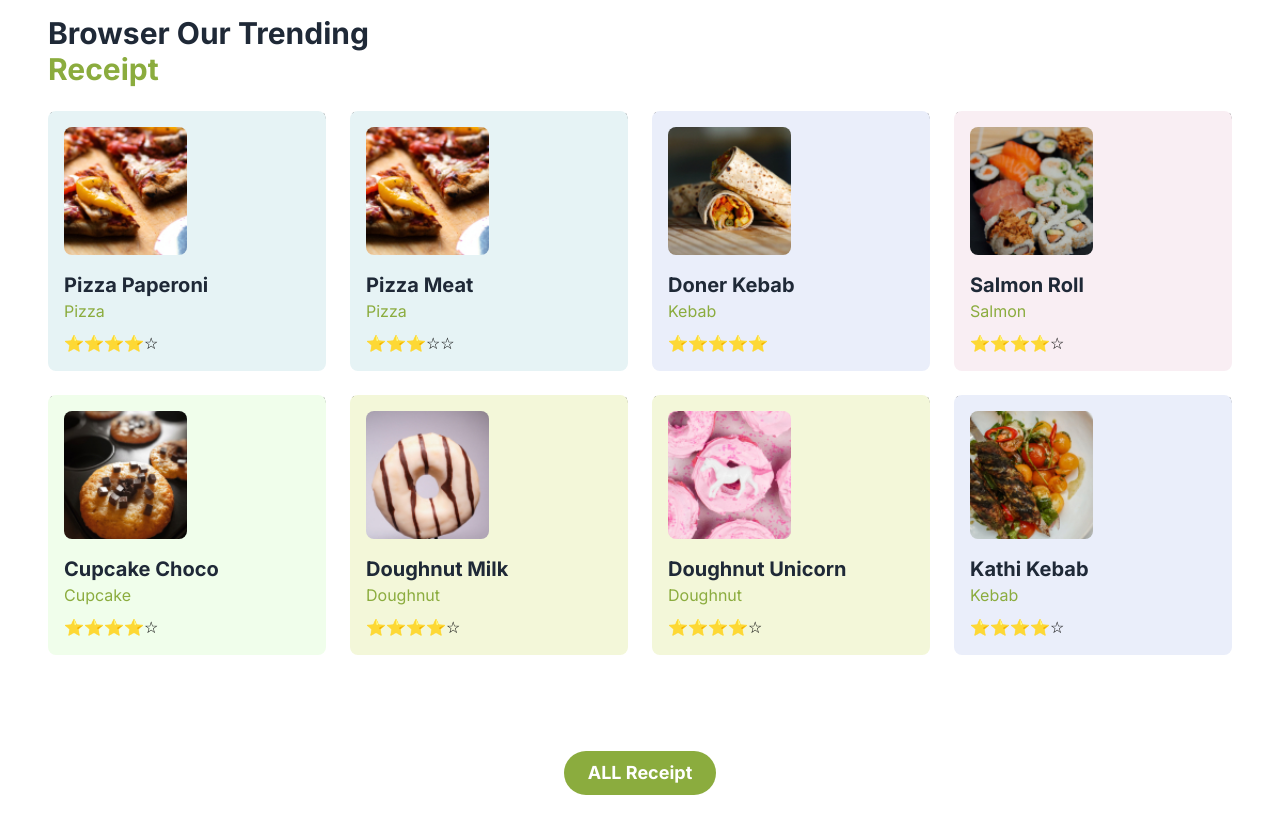
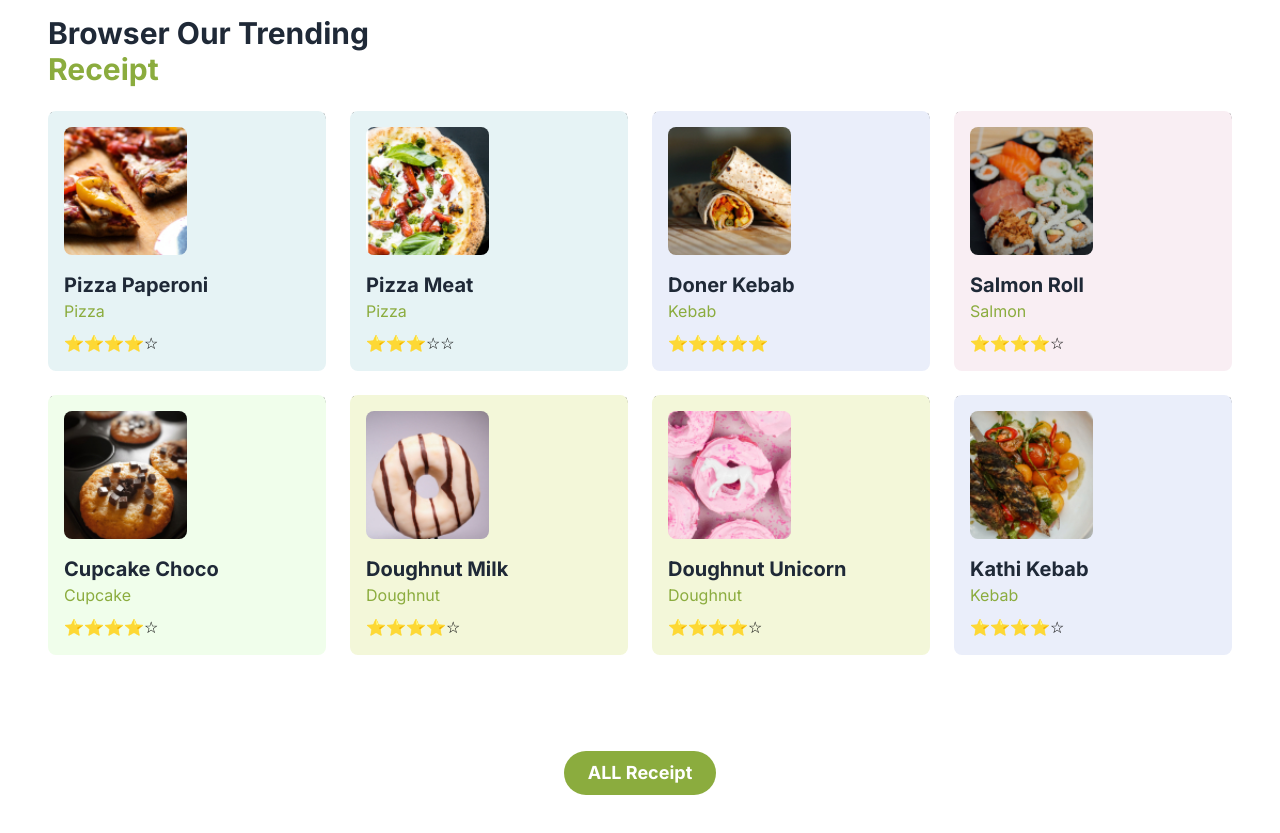
Before and after one commit to wikan04/foodlandingpage, a Next.js app: page / in a window 1280 px wide. Shown: the part 1440-2273 px from the top of the page. Built offline with nearby package versions, Linux system fonts and the light colour scheme.

Commit message:
Replace the 2nd pizza picture

```diff
--- a/app/Reciept/page.tsx
+++ b/app/Reciept/page.tsx
@@ -21,7 +21,7 @@ const foodItems: FoodItem[] = [
     bg: "bg-blackSqueeze",
   },
   {
-    image: "/pizza.jpg",
+    image: "/pizza2.jpg",
     alt: "Pizza Meat",
     title: "Pizza Meat",
     category: "Pizza",
```
